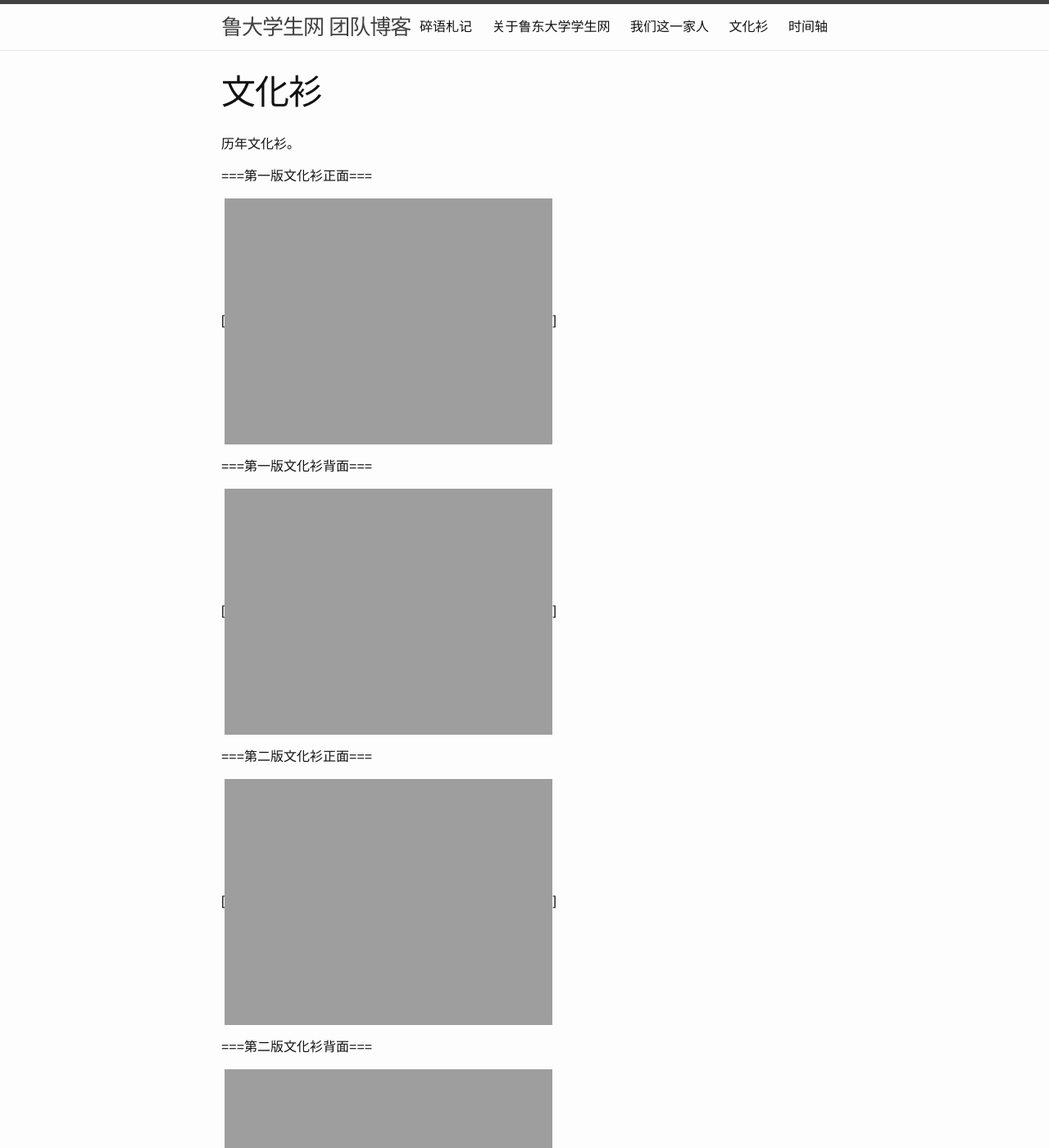
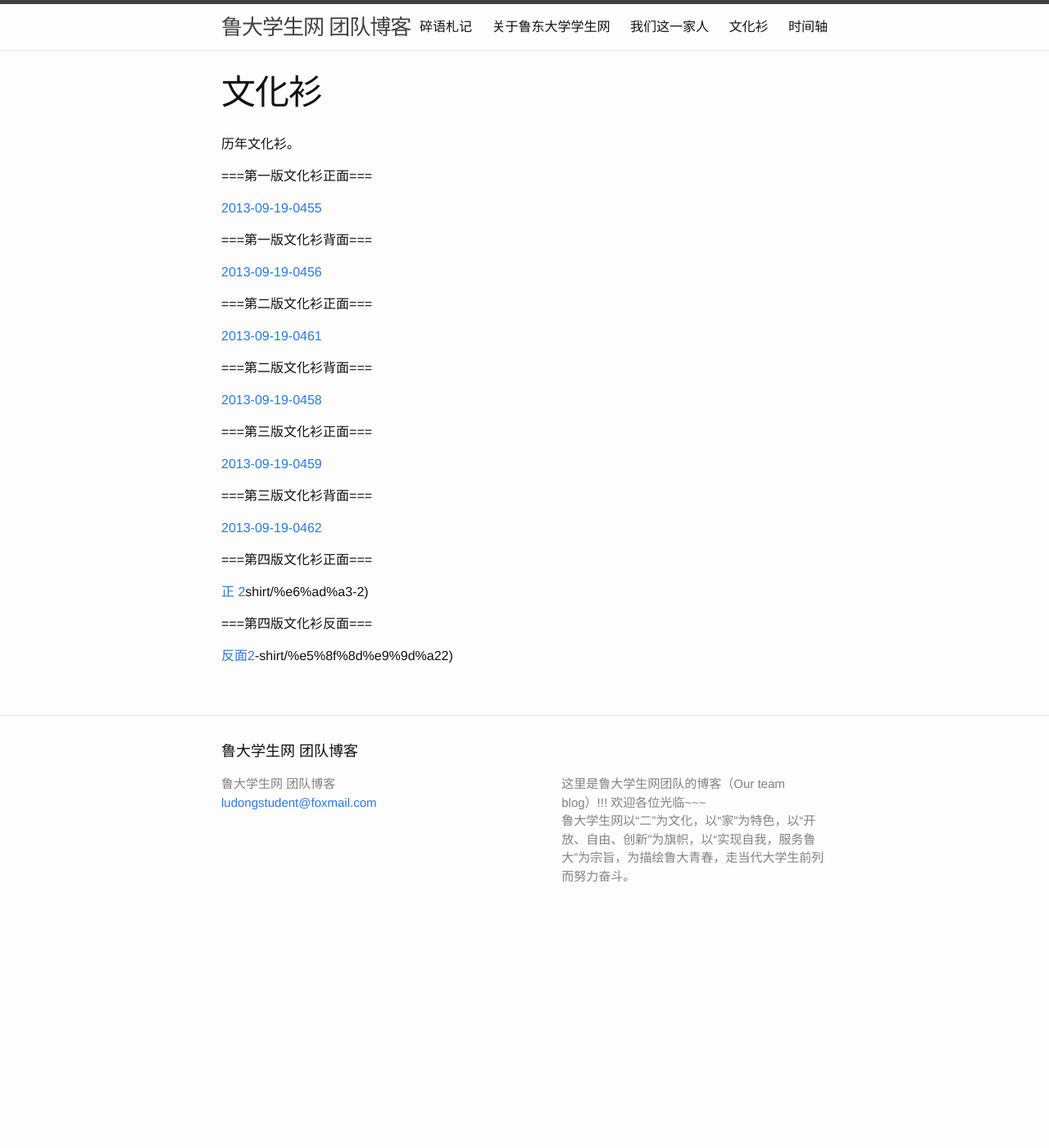
Before and after one commit to ldsn/sailboat, a Jekyll site: the page built from t-shirt/index.markdown, in a window 1280 px wide and 1400 px high. Shown: the whole window at 82% size. Built offline with Jekyll 4.4.1, drawn with Linux system fonts in a browser that asks for light colours; some of the changed text lies outside the part shown.

Commit message:
change img src

```diff
--- a/t-shirt/index.markdown
+++ b/t-shirt/index.markdown
@@ -12,33 +12,33 @@ wordpress_id: 350
 
 ===第一版文化衫正面===
 
-[![2013-09-19-0455](http://sailboat.ldustu.com/uploads/2013/06/2013-09-19-0455-300x168.jpg)]
+[2013-09-19-0455](http://sailboat.ldustu.com/uploads/2013/06/2013-09-19-0455-300x168.jpg)
 
 ===第一版文化衫背面===
 
-[![2013-09-19-0456](http://sailboat.ldustu.com/uploads/2013/06/2013-09-19-0456-300x168.jpg)]
+[2013-09-19-0456](http://sailboat.ldustu.com/uploads/2013/06/2013-09-19-0456-300x168.jpg)
 
 ===第二版文化衫正面===
 
-[![2013-09-19-0461](http://sailboat.ldustu.com/uploads/2013/06/2013-09-19-0461-300x168.jpg)]
+[2013-09-19-0461](http://sailboat.ldustu.com/uploads/2013/06/2013-09-19-0461-300x168.jpg)
 
 
 
 ===第二版文化衫背面===
 
-[![2013-09-19-0458](http://sailboat.ldustu.com/uploads/2013/06/2013-09-19-0458-300x168.jpg)]
+[2013-09-19-0458](http://sailboat.ldustu.com/uploads/2013/06/2013-09-19-0458-300x168.jpg)
 
 
 
 ===第三版文化衫正面===
 
-[![2013-09-19-0459](http://sailboat.ldustu.com/uploads/2013/06/2013-09-19-0459-300x168.jpg)]
+[2013-09-19-0459](http://sailboat.ldustu.com/uploads/2013/06/2013-09-19-0459-300x168.jpg)
 
 
 
 ===第三版文化衫背面===
 
-[![2013-09-19-0462](http://sailboat.ldustu.com/uploads/2013/06/2013-09-19-0462-300x168.jpg)]
+[2013-09-19-0462](http://sailboat.ldustu.com/uploads/2013/06/2013-09-19-0462-300x168.jpg)
 
 
 
@@ -46,10 +46,10 @@ wordpress_id: 350
 
 ===第四版文化衫正面===
 
-[![正 2](http://sailboat.ldustu.com/uploads/2013/06/正-2.jpg)]shirt/%e6%ad%a3-2)
+[正 2](http://sailboat.ldustu.com/uploads/2013/06/正-2.jpg)shirt/%e6%ad%a3-2)
 
 
 
 ===第四版文化衫反面===
 
-[![反面2](http://sailboat.ldustu.com/uploads/2013/06/反面2.jpg)]-shirt/%e5%8f%8d%e9%9d%a22)
+[反面2](http://sailboat.ldustu.com/uploads/2013/06/反面2.jpg)-shirt/%e5%8f%8d%e9%9d%a22)
```
